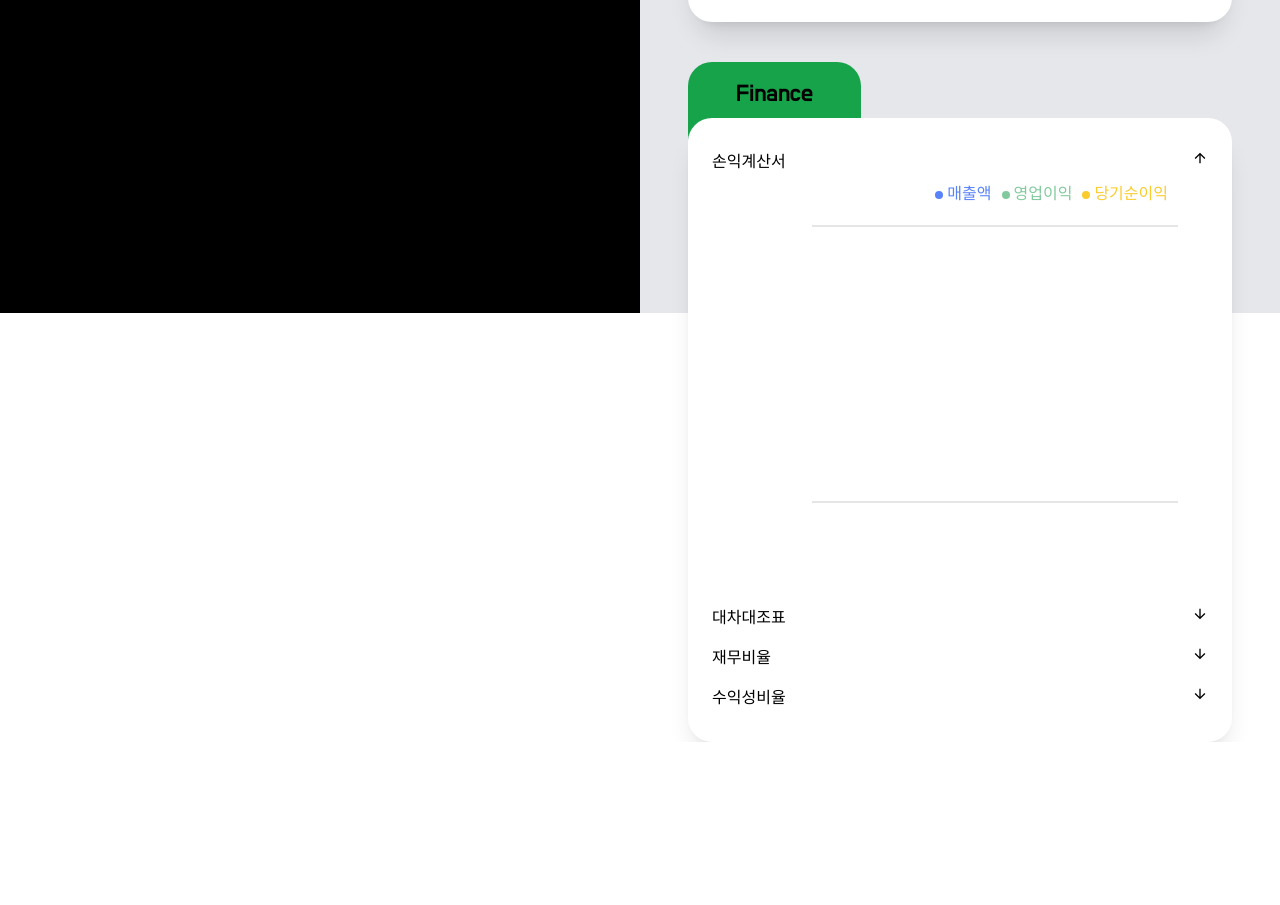
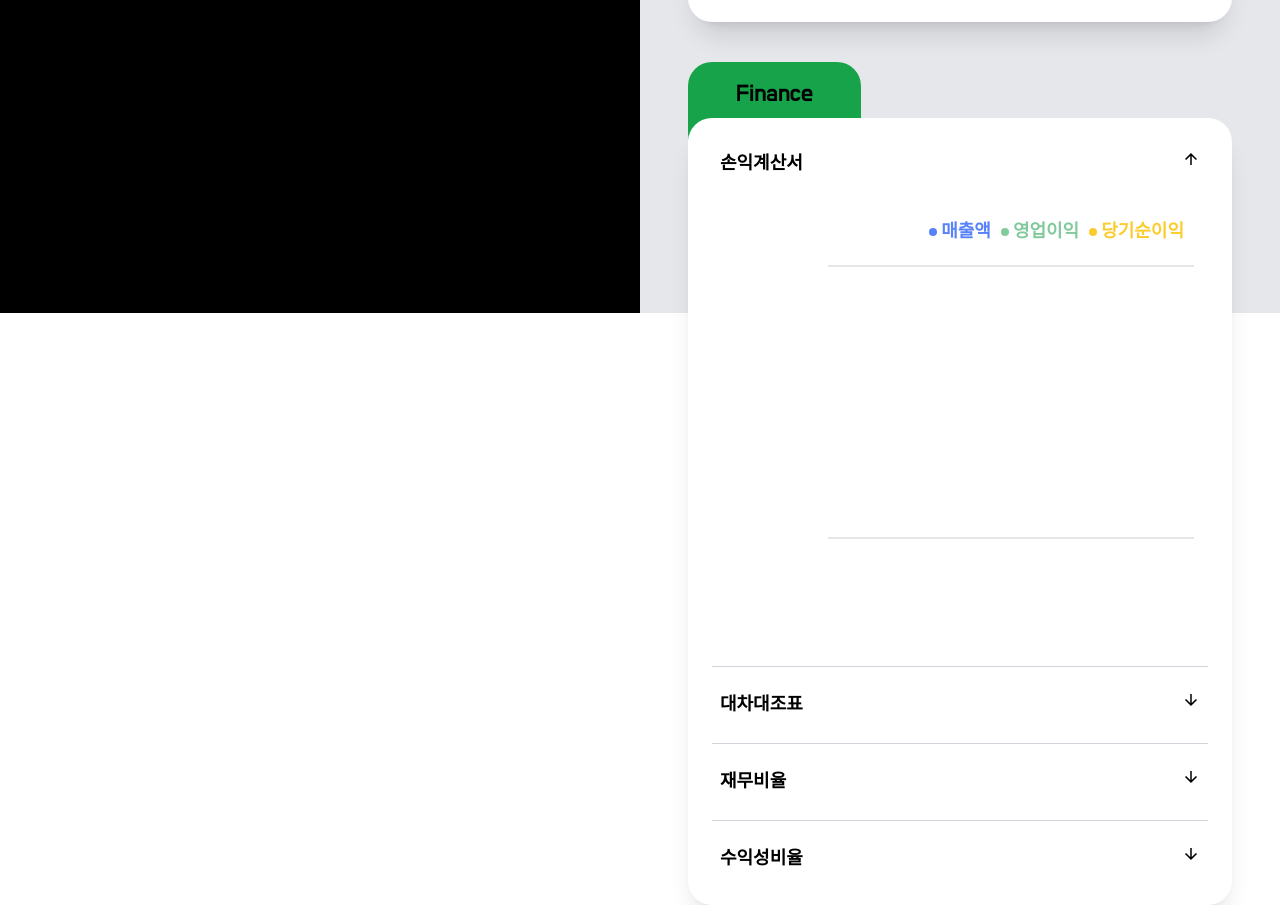
Before and after one commit to tkdgns25300/stock, a React (Create React App) app in the folder client/: page /result in a window 1280 px wide. Shown: the part 487-1392 px from the top of the page. Before the commit the page ends 1229 px from the top, so only its background shows below. Built offline with nearby package versions, Linux system fonts and the light colour scheme; no server answers.

Commit message:
feat: (client) Finance 컴포넌트별 마진 및 폰트 설정

```diff
--- a/client/src/components/Finance.tsx
+++ b/client/src/components/Finance.tsx
@@ -127,10 +127,10 @@ const Finance: React.FC<FinanceProps> = ({ stockCode }) => {
 	}, [stockCode]);
 
 	return (
-		<div className="relative w-full bg-white flex flex-col justify-start rounded-3xl p-6 z-20">
+		<div className="relative w-full bg-white flex flex-col justify-start rounded-3xl p-6 z-20 font-gothic-a1 font-semibold text-lg">
 			<div>
 				<button
-					className="flex justify-between w-full py-2 focus:outline-none"
+					className="flex justify-between w-full p-2 focus:outline-none"
 					onClick={() => setShowIncomeStatement(!showIncomeStatement)}
 				>
 					<span>손익계산서</span>
@@ -149,9 +149,11 @@ const Finance: React.FC<FinanceProps> = ({ stockCode }) => {
 				</div>
 			</div>
 
+			<div className="border-b border-gray-300 w-full mx-auto my-4"></div>
+
 			<div>
 				<button
-					className="flex justify-between w-full py-2 focus:outline-none"
+					className="flex justify-between w-full p-2 focus:outline-none"
 					onClick={() => setShowBalanceSheet(!showBalanceSheet)}
 				>
 					<span>대차대조표</span>
@@ -170,9 +172,11 @@ const Finance: React.FC<FinanceProps> = ({ stockCode }) => {
 				</div>
 			</div>
 
+			<div className="border-b border-gray-300 w-full mx-auto my-4"></div>
+
 			<div>
 				<button
-					className="flex justify-between w-full py-2 focus:outline-none"
+					className="flex justify-between w-full p-2 focus:outline-none"
 					onClick={() => setShowFinancialRatio(!showFinancialRatio)}
 				>
 					<span>재무비율</span>
@@ -191,9 +195,11 @@ const Finance: React.FC<FinanceProps> = ({ stockCode }) => {
 				</div>
 			</div>
 
+			<div className="border-b border-gray-300 w-full mx-auto my-4"></div>
+
 			<div>
 				<button
-					className="flex justify-between w-full py-2 focus:outline-none"
+					className="flex justify-between w-full p-2 focus:outline-none"
 					onClick={() => setShowProfitRatio(!showProfitRatio)}
 				>
 					<span>수익성비율</span>
--- a/client/src/components/IncomeStatement.tsx
+++ b/client/src/components/IncomeStatement.tsx
@@ -56,7 +56,7 @@ const IncomeStatement: React.FC<IncomeStatementProps> = ({ incomeStatementData }
 
 	return (
 		<div className="w-full">
-			<div className="w-full mb-4">
+			<div className="w-full mx-4 my-8">
 				<ResponsiveContainer width="100%" height={400}>
 					<BarChart data={fiveIncomeStatementData} margin={{ top: 20, right: 30, left: 20, bottom: 50 }}>
 						<CartesianGrid strokeDasharray="10 0" vertical={false} />
```
